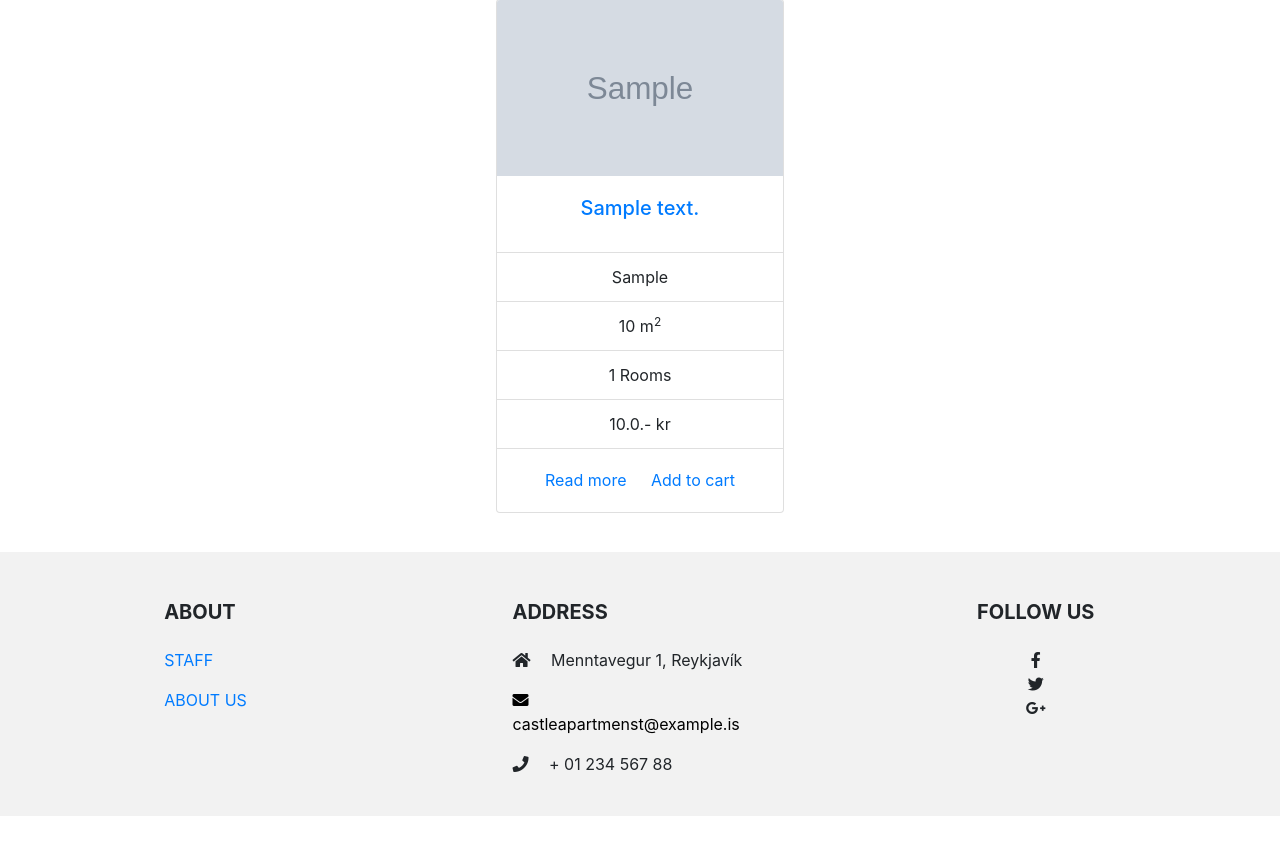
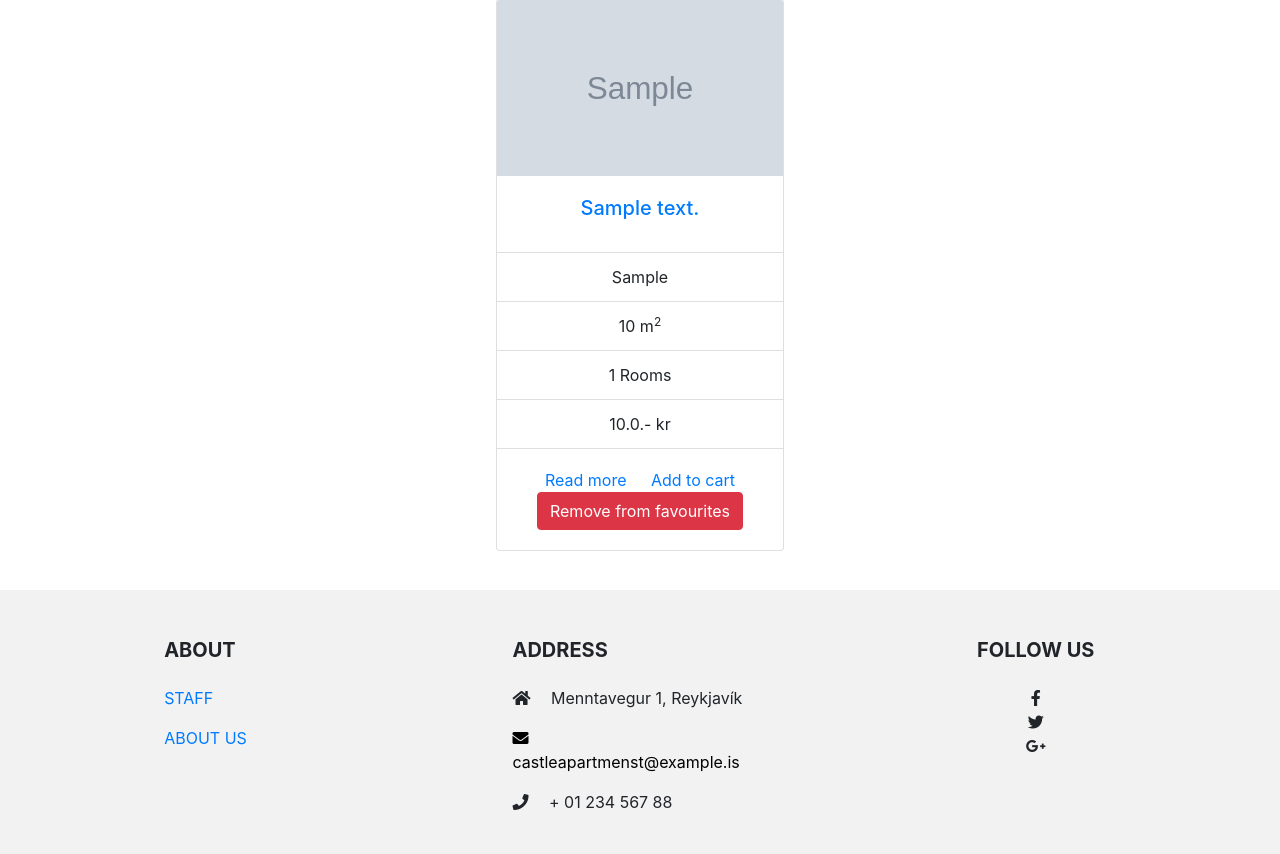
Before and after one commit to GudjonB/Verklegt2, a Django app: page /favourites in a window 1280 px wide. Shown: the part 358-1212 px from the top of the page. Before the commit the page ends 1174 px from the top, so only its background shows below. Run offline with Django 3.2, Linux system fonts and the light colour scheme; a user stored in the database is signed in; tables that the repository leaves empty hold one stand-in row (values such as "Sample post"); grey boxes marked "Sample" are stand-in pictures; some libraries are stand-ins or nearby versions.

Commit message:
favourites og cart add og remove takkar

```diff
--- a/Properties/views.py
+++ b/Properties/views.py
@@ -65,7 +65,7 @@ def get_open_houses(request):
 
 
 def get_new_properties(request):
-    context = {'Properties': Properties.objects.all().order_by('-id')}
+    context = {'Properties': Properties.objects.all().order_by('-id')[:3]}
     return render(request, 'users/index.html', context)
 
 
@@ -80,6 +80,7 @@ def add_open_houses(request):
     return render(request, 'Properties/add_open_houses.html', {
         'form': form
     })
+
 
 
 def search(request):
--- a/Users/urls.py
+++ b/Users/urls.py
@@ -11,5 +11,8 @@ urlpatterns = [
     path('profile', views.profile, name='profile'),
     path('makeOffers', views.make_offers, name='makeOffers'),
     path('cart', views.cart, name='cart'),
-    path('favourites', views.favourites, name='favourites')
+    path('favourites', views.favourites, name='favourites'),
+    path('addFavourite/<int:id>', views.add_to_favourite, name='addFavourite'),
+    path('removeFavourite/<int:id>', views.remove_from_favourites, name='removeFavourite'),
+    path('addCartItem/<int:id>', views.add_to_cart, name='addCartItem')
 ]
--- a/Users/views.py
+++ b/Users/views.py
@@ -84,3 +84,18 @@ def cart(request):
 def favourites(request):
     context = {'fav': Favourites.objects.filter(user_id=request.user.id)}
     return render(request, 'Users/Favourites.html', context)
+
+def add_to_favourite(request, id):
+    favourite = Favourites(property=get_object_or_404(Properties, pk=id), user=request.user)
+    favourite.save()
+    return redirect("propertyDetails",id)
+
+def remove_from_favourites(request, id):
+    favourite = Favourites.objects.filter(property_id=id, user=request.user)
+    favourite.delete()
+    return redirect('favouritesl')
+
+def add_to_cart(request, id):
+    item = CartItems(property=get_object_or_404(Properties, pk=id), user=request.user)
+    item.save()
+    return redirect("cart")
--- a/templates/Properties/index.html
+++ b/templates/Properties/index.html
@@ -215,7 +215,7 @@
                     <div class="card-body">
                         <a href="/properties/{{ i.id }}" class="card-link">Read more</a>
                         {% if user.is_authenticated %}
-                            <a href="../users/cart" class="card-link">Add to cart</a>
+                            <a href="/users/addCartItem/{{ i.id }}" class="card-link">Add to cart</a>
                         {% else %}
                             <a href="../users/login" class="card-link">Add to cart</a>
                         {% endif %}
--- a/templates/Properties/property_details.html
+++ b/templates/Properties/property_details.html
@@ -5,8 +5,9 @@
     <img class="property-img" src="{{ Properties.propertyimages_set.first}}" >
     <p><b>Price:</b> {{ Properties.price|intcomma }}</p>
 
-    <input type="button" class="btn-favorites" value="Add to Favorites" />
-    <img id="fav-img" src="/static/images/favorites_star.png">
+    <a class="btn-favorites" href="/users/addFavourite/{{ Properties.id}}" >Add to Favorites</a>
+    <img id="fav-img" src="/static/images/favorites_star.png"></br>
+    <a href="/users/addCartItem/{{ Properties.id }}" class="card-link">Add to cart</a>
 
     <h3>Property Details</h3>
     <p>{{ Properties.description_set.first.description }}</p>
--- a/templates/Users/Favourites.html
+++ b/templates/Users/Favourites.html
@@ -20,7 +20,8 @@
                 </ul>
                 <div class="card-body">
                     <a href="/properties/{{ i.property_id }}" class="card-link">Read more</a>
-                    <a href="/properties/{{ i.property_id }}" class="card-link">Add to cart</a>
+                    <a href="/users/addCartItem/{{ i.property_id }}" class="card-link">Add to cart</a>
+                    <a href="/users/removeFavourite/{{ i.property_id}}" class="btn btn-danger">Remove from favourites</a>
                 </div>
             </div>
         {% endfor %}
--- a/templates/base.html
+++ b/templates/base.html
@@ -84,9 +84,6 @@
                         </ul>
                     </div>
                 </div>
-
-
-
             </div>
 
         {% else %}
```
Also changed, not shown: Users/forms/__init__.py (added), Users/migrations/__init__.py (deleted). Lines whose indentation alone changed are shown as unchanged.
